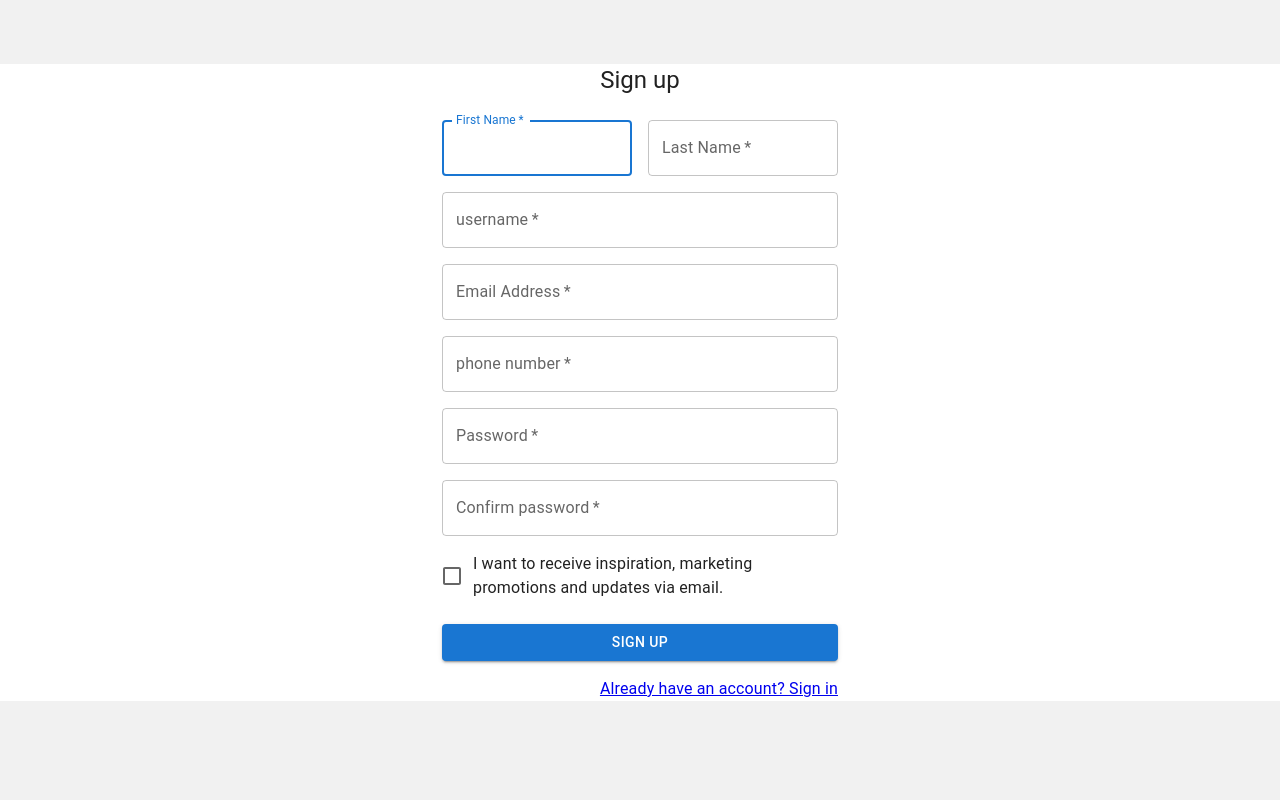
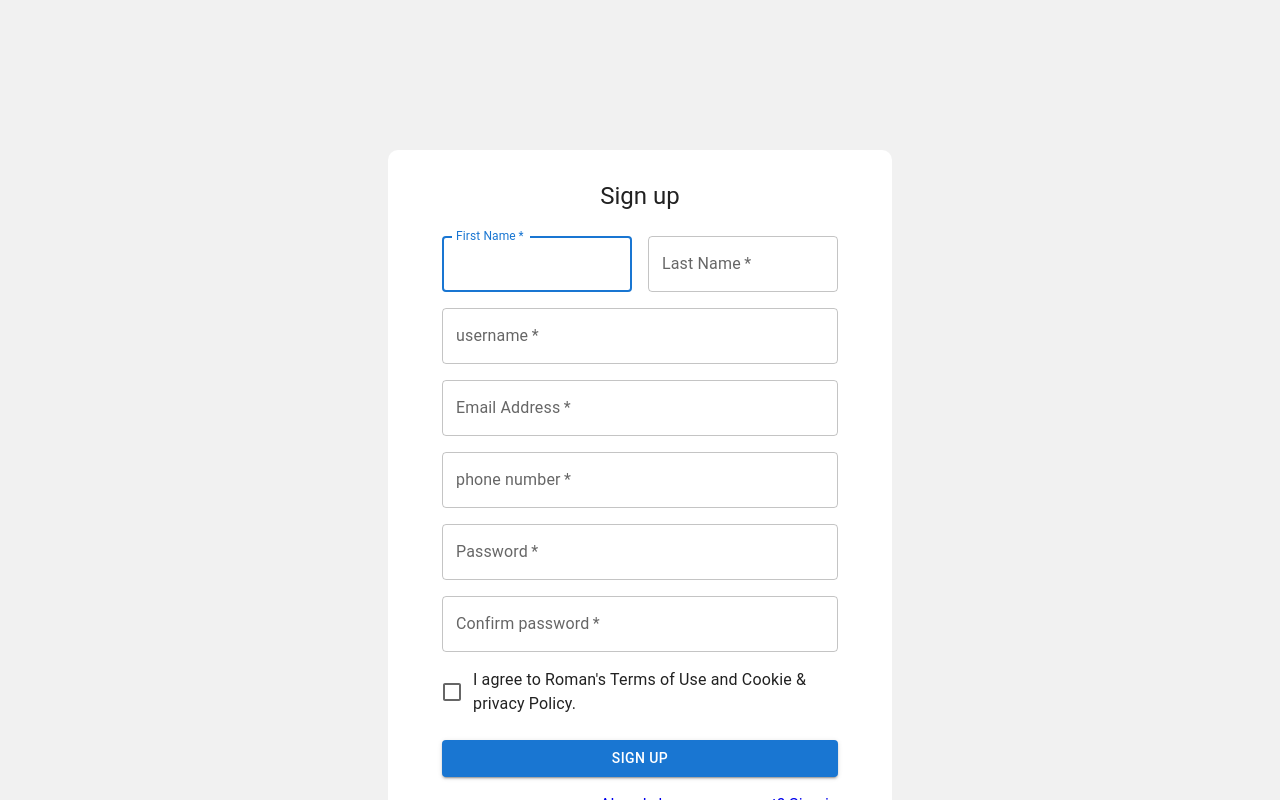
Before and after one commit to romairi/auth-microservice, a React app in the folder client/: page / in a window 1280 px wide. Built offline with nearby package versions, Linux system fonts and the light colour scheme.

Commit message:
styling forms and create text file for constansts

```diff
--- a/client/src/containers/App/index.scss
+++ b/client/src/containers/App/index.scss
@@ -1,5 +1,38 @@
 @import "../../scss/variables";
 
 .app-container {
-  height: 100%;
+  position: fixed;
+  left: 0;
+  right: 0;
+  top: 0;
+  bottom: 0;
+  overflow-y: auto;
+  background-color: $color-gray;
+
+  .base-form-login {
+    width: fit-content;
+    display: flex;
+    justify-content: center;
+    align-items: center;
+    margin: 0 auto;
+    margin-top: 150px;
+    margin-bottom: 20px;
+    padding: 30px;
+    border-radius: 10px;
+    background-color: white;
+
+    @media screen and (max-width: $max-xs) {
+      width: 80%;
+      padding: 30px 10px 30px 10px;
+    }
+
+    .server-error {
+      width: 215px;
+      text-align: center;
+      word-wrap: break-word;
+      margin: 0 auto;
+      padding: 2px 0;
+      color: $error_color;
+    }
+  }
 }
--- a/client/src/containers/Login/index.js
+++ b/client/src/containers/Login/index.js
@@ -11,6 +11,7 @@ import Typography from "@mui/material/Typography";
 import Container from "@mui/material/Container";
 import { createTheme, ThemeProvider } from "@mui/material/styles";
 import { SIGNUP_ROUTE } from "../../routes/constants";
+import { text } from "../../text/constants";
 
 import "./index.scss";
 
@@ -28,19 +29,19 @@ const Login = () => {
   };
 
   return (
+    <div className="base-form-login">
       <ThemeProvider theme={theme}>
         <Container component="main" maxWidth="xs">
           <CssBaseline />
           <Box
             sx={{
-            marginTop: 8,
               display: "flex",
               flexDirection: "column",
               alignItems: "center",
             }}
           >
             <Typography component="h1" variant="h5">
-            Sign in
+              {text.login.SIGN_IN}
             </Typography>
             <Box
               component="form"
@@ -70,7 +71,7 @@ const Login = () => {
               />
               <FormControlLabel
                 control={<Checkbox value="remember" color="primary" />}
-              label="Remember me"
+                label={text.login.REMEMBER}
               />
               <Button
                 type="submit"
@@ -78,17 +79,17 @@ const Login = () => {
                 variant="contained"
                 sx={{ mt: 3, mb: 2 }}
               >
-              Sign In
+                {text.login.SIGN_IN}
               </Button>
               <Grid container>
                 <Grid item xs>
                   <Link to={SIGNUP_ROUTE} variant="body2">
-                  Forgot password?
+                    {text.login.FORGOT_PASSWORD}
                   </Link>
                 </Grid>
                 <Grid item>
                   <Link to={SIGNUP_ROUTE} variant="body2">
-                  "Don't have an account? Sign Up"
+                    {text.login.DONT_HAVE_ACCOUNT}
                   </Link>
                 </Grid>
               </Grid>
@@ -96,6 +97,7 @@ const Login = () => {
           </Box>
         </Container>
       </ThemeProvider>
+    </div>
   );
 };
 
--- a/client/src/containers/Login/index.scss
+++ b/client/src/containers/Login/index.scss
@@ -0,0 +1 @@
+@import "../../scss/variables.scss";
--- a/client/src/containers/Registration/index.js
+++ b/client/src/containers/Registration/index.js
@@ -18,16 +18,19 @@ import { createTheme, ThemeProvider } from "@mui/material/styles";
 import { LOGIN_ROUTE } from "../../routes/constants";
 // import { schemaRegistration } from "./validation";
 // import {
-// import { axios } from 'axios';
 // EMAIL_FIELD,
 //   CONFIRM_PASSWORD_FIELD,
 //   PASSWORD_FIELD,
 //   USER_NAME_FIELD,
 // } from "./constants";
+import { text } from "../../text/constants";
+
+import "./index.scss";
+
 const theme = createTheme();
 
-// const Error = ({ message }) =>
-//   message ? <p className="server-error">{message}</p> : null;
+const Error = ({ message }) =>
+  message ? <p className="server-error">{message}</p> : null;
 
 const Registration = () => {
   const {
@@ -38,36 +41,24 @@ const Registration = () => {
     // resolver: joiResolver(schemaRegistration),
   });
 
-  // const [post, setPost] = useState(null);
-
-  // useEffect(() => {
-  //   axios.post("/registration").then((response) => {
-  //     setPost(response?.data);
-  //   });
-  // }, []);
-
   const onSubmit = (data) => {
     console.log(data);
   };
 
-  // if(!post) {
-  //   return null;
-  // }
-
   return (
+    <div className="base-form-login">
       <ThemeProvider theme={theme}>
         <Container component="main" maxWidth="xs">
           <CssBaseline />
           <Box
             sx={{
-            marginTop: 8,
               display: "flex",
               flexDirection: "column",
               alignItems: "center",
             }}
           >
             <Typography component="h1" variant="h5">
-            Sign up
+              {text.registration.SIGN_UP}
             </Typography>
             <Box
               component="form"
@@ -162,7 +153,7 @@ const Registration = () => {
                     control={
                       <Checkbox value="allowExtraEmails" color="primary" />
                     }
-                  label="I want to receive inspiration, marketing promotions and updates via email."
+                    label={text.registration.TERMS}
                   />
                 </Grid>
               </Grid>
@@ -172,12 +163,12 @@ const Registration = () => {
                 variant="contained"
                 sx={{ mt: 3, mb: 2 }}
               >
-              Sign Up
+                {text.registration.SIGN_UP}
               </Button>
               <Grid container justifyContent="flex-end">
                 <Grid item>
                   <Link to={LOGIN_ROUTE} variant="body2">
-                  Already have an account? Sign in
+                    {text.registration.DONT_HAVE_ACCOUNT}
                   </Link>
                 </Grid>
               </Grid>
@@ -185,6 +176,7 @@ const Registration = () => {
           </Box>
         </Container>
       </ThemeProvider>
+    </div>
   );
 };
 
--- a/client/src/containers/Registration/index.scss
+++ b/client/src/containers/Registration/index.scss
@@ -1,8 +1 @@
-    .server-error {
-      color: $error_color;
-      padding: 2px 0;
-      margin: 0 auto;
-      text-align: center;
-      width: 215px;
-      word-wrap: break-word;
-    }
+@import "../../scss/variables.scss";
--- a/client/src/index.scss
+++ b/client/src/index.scss
@@ -2,15 +2,6 @@
 
 * {
   box-sizing: border-box;
-}
-
-#root {
-  height: 100%;
-}
-
-html {
-  height: 100%;
-  background-color: $color-gray;
 }
 
 body {
--- a/client/src/scss/colors.scss
+++ b/client/src/scss/colors.scss
@@ -3,7 +3,6 @@ $primary-color2: #1976d2;
 $primary-hover-color: #303f9f;
 $border-color: #194dd2;
 $color-black: #212529;
-$color-white: #fff;
 $color-gray: #f1f1f1;
 $color-dark-gray: #a9a9a9;
 $error-color: #e45252;
--- /dev/null
+++ b/client/src/text/constants.js
@@ -0,0 +1,17 @@
+export const SIGN_IN = "Sign in";
+export const HAVE_ACCOUNT = "Don't have an account? Sign Up";
+export const FORGOT_PASSWORD = "Forgot password?";
+
+export const text = {
+  login: {
+    SIGN_IN: "Sign in",
+    DONT_HAVE_ACCOUNT: "Don't have an account? Sign Up",
+    FORGOT_PASSWORD: "Forgot password?",
+    REMEMBER: "Remember me",
+  },
+  registration: {
+    SIGN_UP: " Sign up",
+    DONT_HAVE_ACCOUNT: "Already have an account? Sign in",
+    TERMS: "I agree to Roman's Terms of Use and Cookie & privacy Policy.",
+  },
+};
```
Lines whose indentation alone changed are shown as unchanged.
